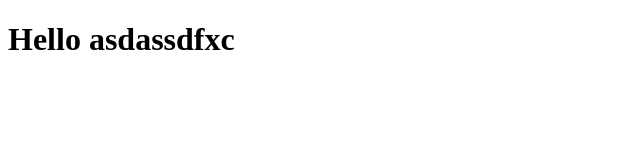
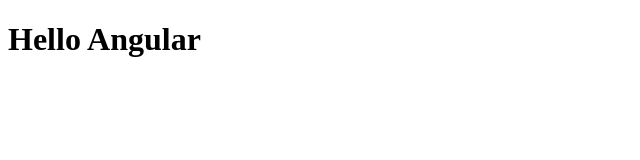
Before and after one commit to OmkarGharmalkar/Coursera-Angular, a plain HTML site: page index.html in a window 1280 px wide. Shown: the whole page, without its empty margins (0-640 px from the left). Drawn offline with Linux system fonts and the light colour scheme.

Commit message:
updated web file

```diff
--- a/index.html
+++ b/index.html
@@ -5,6 +5,6 @@
     <title>HELLO</title>
   </head>
   <body>
-    <h1>Hello asdassdfxc</h1>
+    <h1>Hello Angular</h1>
   </body>
 </html>
```
